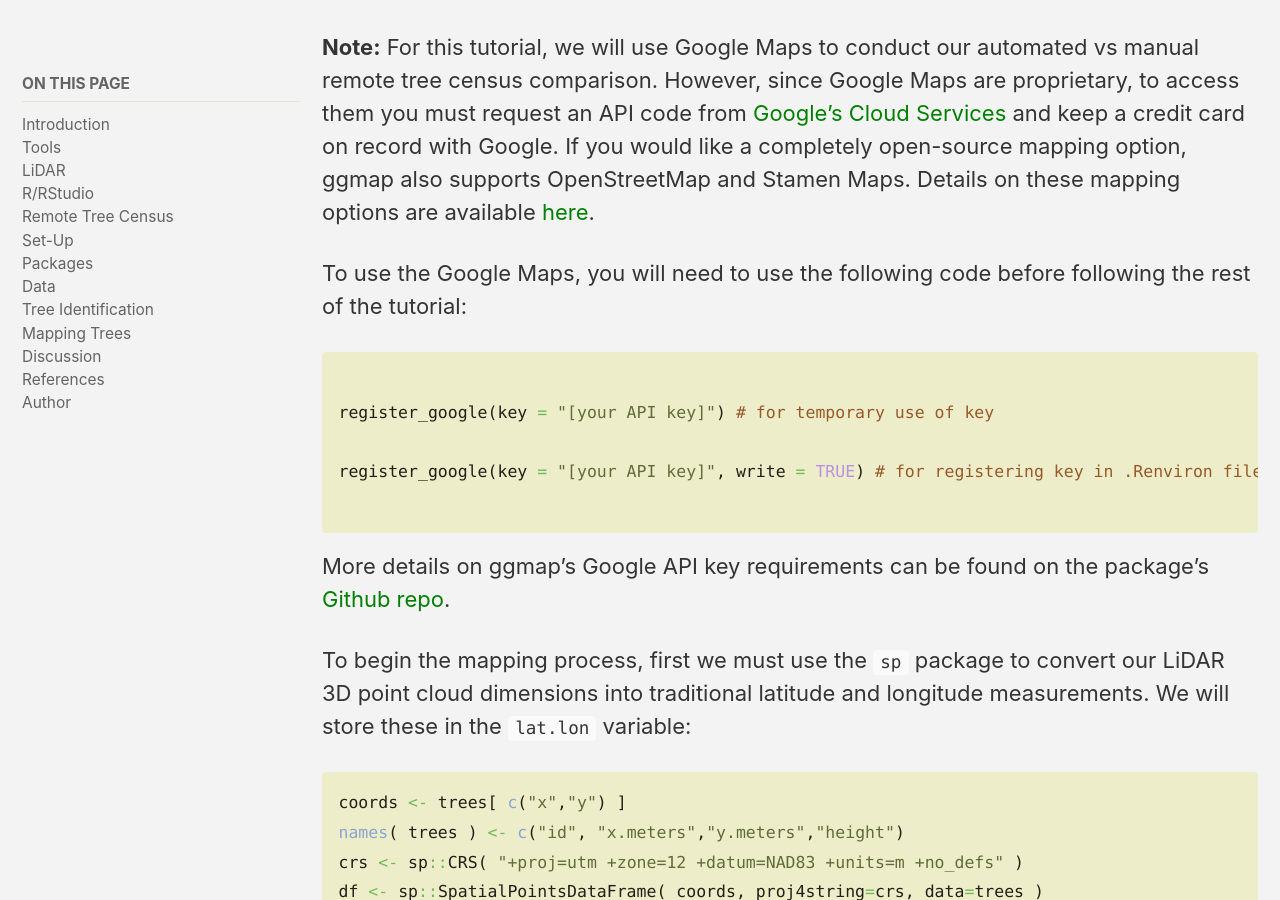
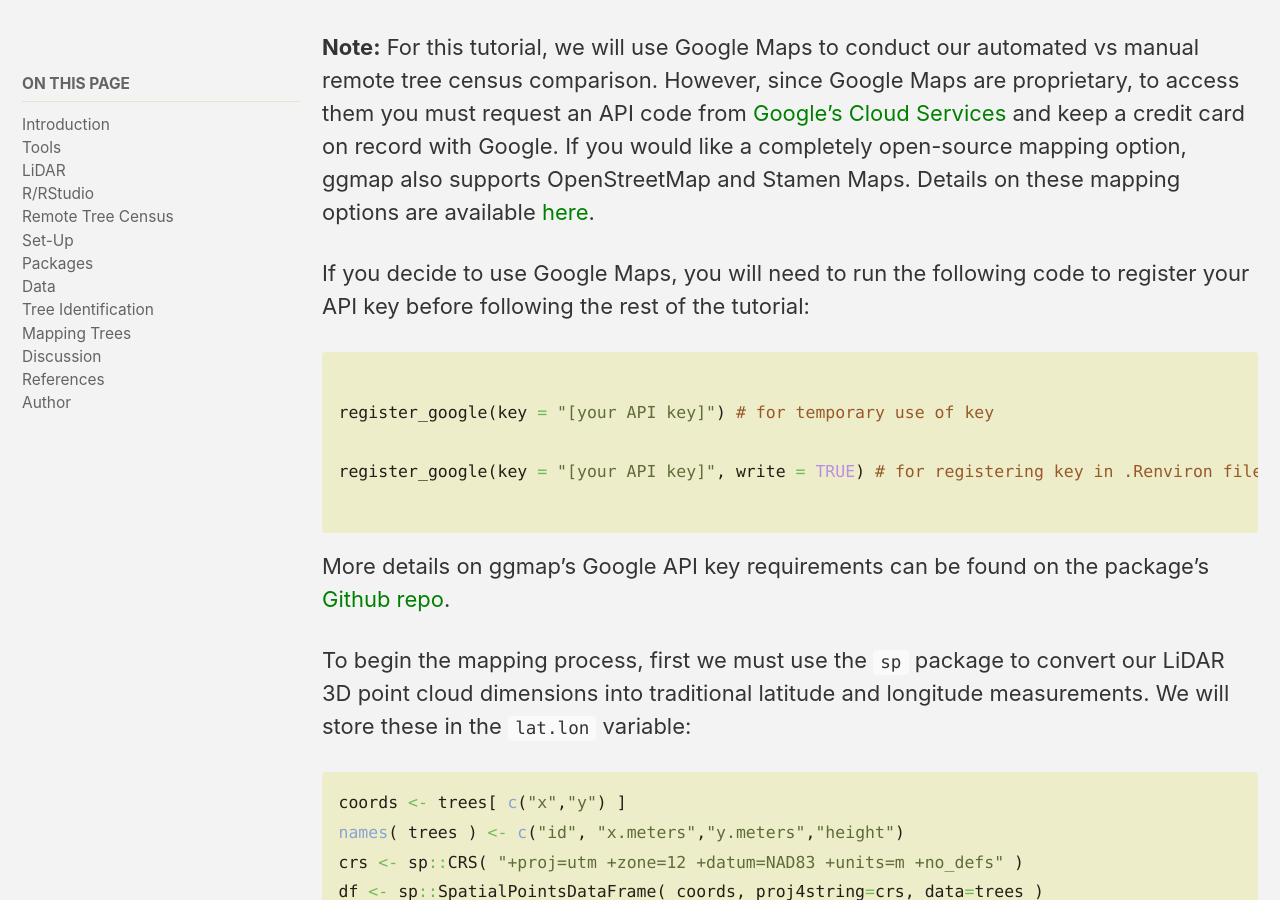
Before and after one commit to castower/cpp-593-treeproject-site, a Jekyll site: the page built from index.md, in a window 1280 px wide and 900 px high, scrolled down 26825 px. Built offline with Jekyll 4.4.1, drawn with Linux system fonts in a browser that asks for light colours; cached includes are drawn as plain includes; nearby versions of some CDN libraries.

Commit message:
Update index.md

````diff
--- a/index.md
+++ b/index.md
@@ -1557,7 +1557,7 @@ head ( read.csv( here("data/csv/trees_2333.csv"), col.names = c("id", "x", "y",
 
 <p markdown="1"> **Note:** For this tutorial, we will use Google Maps to conduct our automated vs manual remote tree census comparison. However, since Google Maps are proprietary, to access them you must request an API code from [Google's Cloud Services](https://cloud.google.com/maps-platform/) and keep a credit card on record with Google. If you would like a completely open-source mapping option, ggmap also supports OpenStreetMap and Stamen Maps. Details on these mapping options are available [here](https://cfss.uchicago.edu/notes/raster-maps-with-ggmap/#obtain-map-images). </p>
 
-<p> To use the Google Maps, you will need to use the following code before following the rest of the tutorial: </p>
+<p> If you decide to use Google Maps, you will need to run the following code to register your API key before following the rest of the tutorial: </p>
 
 ```r
 
````
